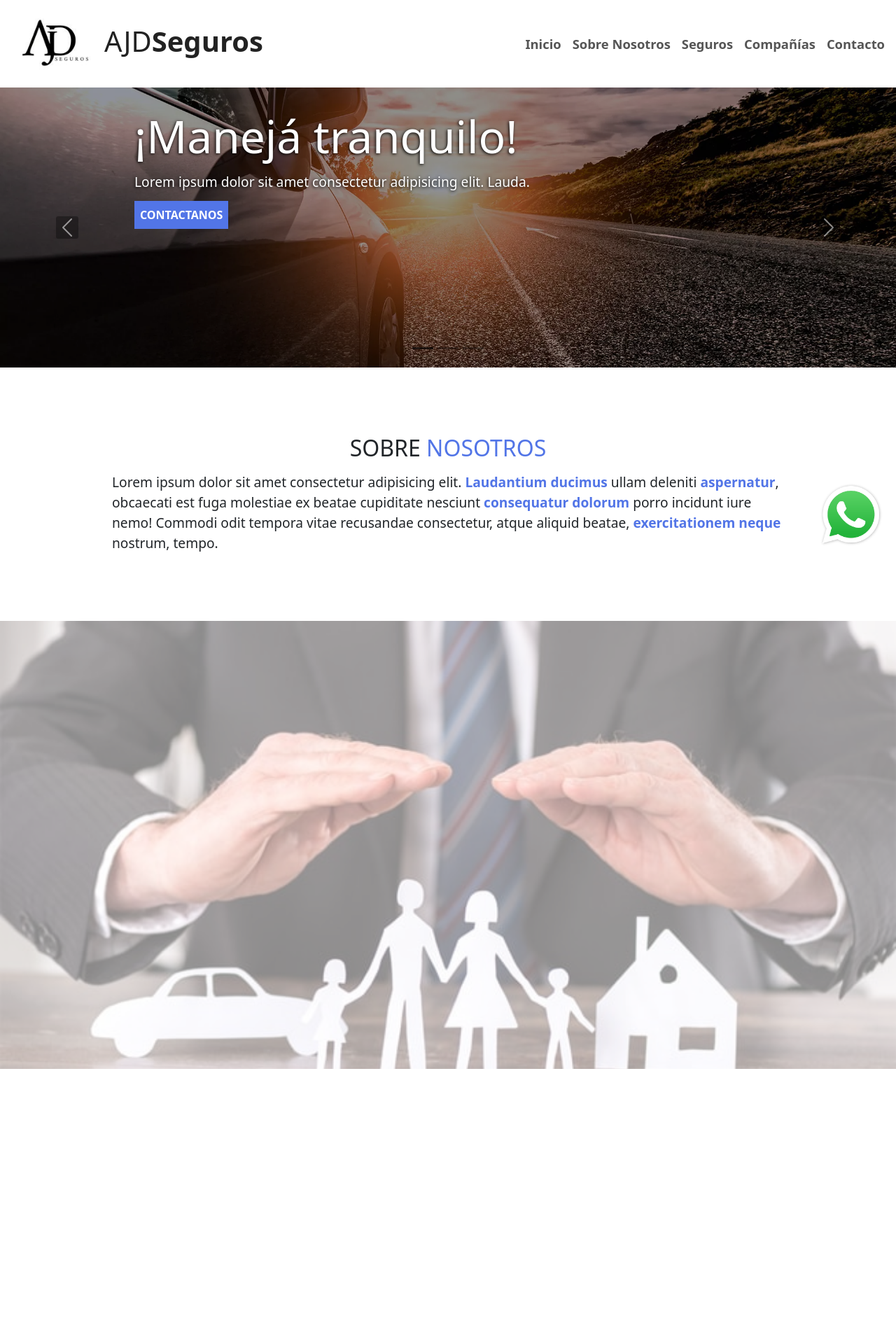
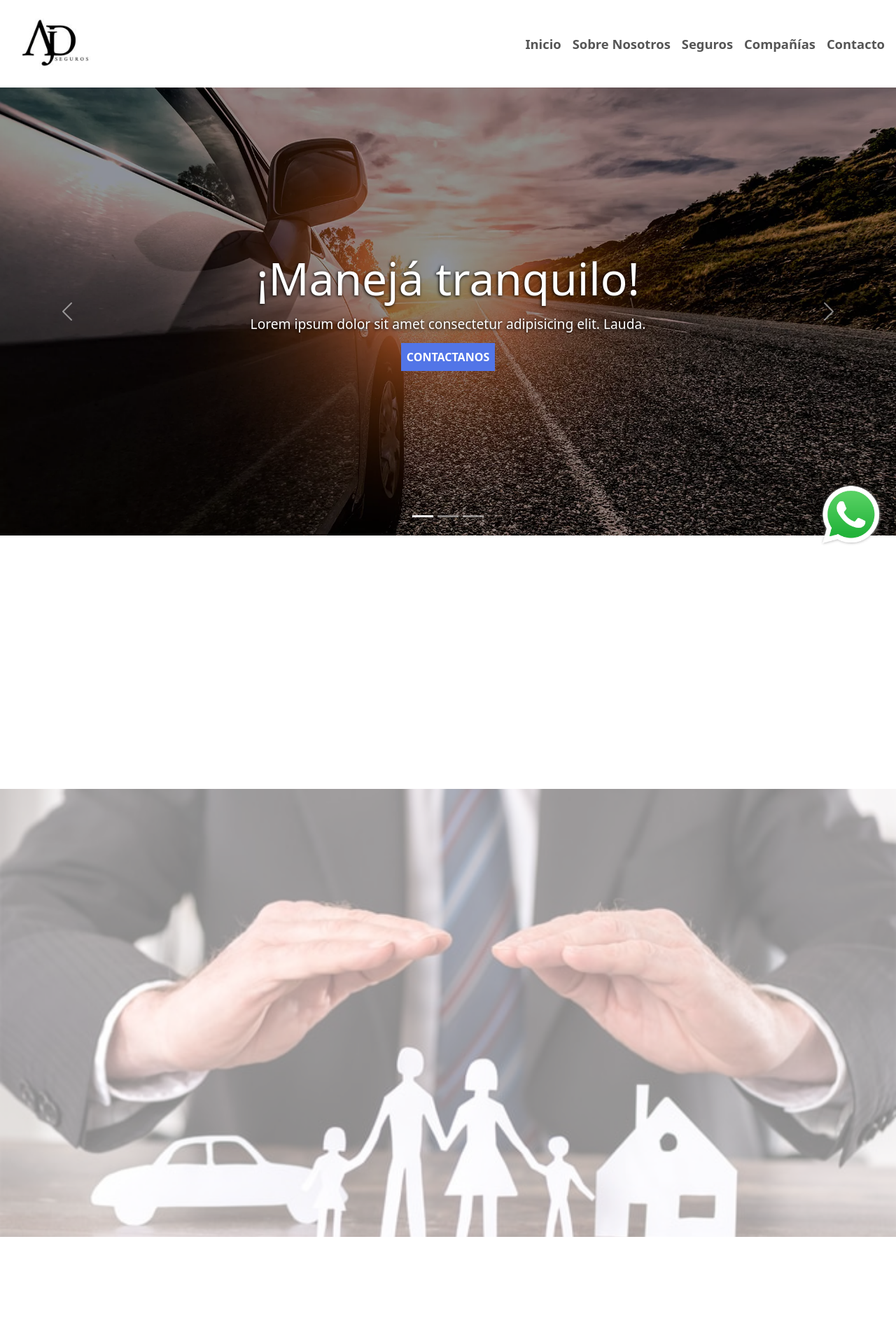
Before and after one commit to FranciscoJoseLavalle/ajd-seguros, a React (Vite) app: page / in a window 1280 px wide. Shown: the top 1920 px of the page at 70% size. Built offline with nearby package versions, Linux system fonts and the light colour scheme.

Commit message:
Soluciono resize de seguros y mejoro estilos de carousel

```diff
--- a/src/components/Carousel/Carousel.css
+++ b/src/components/Carousel/Carousel.css
@@ -1,22 +1,16 @@
 #carouselExampleIndicators {
     background-color: #000;
     width: 100%;
-    height: 50vh;
-    max-height: 30rem;
+    height: 80vh;
+    /* max-height: 30rem; */
     margin: auto;
 }
 
 #carouselExampleIndicators img {
     width: 100% !important;
-    height: 50vh !important;
+    height: 80vh !important;
     object-fit: cover;
     object-position: center;
-}
-
-.carousel-control-prev-icon,
-.carousel-control-next-icon,
-.carousel-indicators button {
-    background-color: #000a !important;
 }
 
 .carousel-control-prev-icon,
@@ -37,7 +31,9 @@
     left: 0;
     display: flex;
     flex-direction: column;
-    align-items: flex-start;
+    /* align-items: flex-start; */
+    align-items: center;
+    justify-content: center;
     /* justify-content: center; */
     padding: 2rem 15%;
     background-color: #0006;
@@ -78,6 +74,7 @@
         font-size: 2rem;
     }
 }
+
 @media (min-width: 1024px) {
     .carousel-item h3 {
         font-size: 4rem;
--- a/src/components/Compañias/Compañias.css
+++ b/src/components/Compañias/Compañias.css
@@ -4,6 +4,11 @@
     gap: 1rem;
     justify-content: center;
 }
+
 #compañias img {
     object-fit: contain;
 }
+
+#compañias img:hover {
+    transform: scale(1.2) !important;
+}
--- a/src/components/Contacto/Contacto.jsx
+++ b/src/components/Contacto/Contacto.jsx
@@ -12,7 +12,7 @@ const Contacto = () => {
 
     return (
         <section id='contacto'>
-            <h2 data-aos="fade-up">Contacto</h2>
+            <h2 data-aos="fade-right">Contacto</h2>
             <p data-aos="fade-up">Lorem ipsum dolor sit amet consectetur adipisicing elit. Id ullam ab facilis!</p>
             <div>
                 <div className='redes' data-aos="fade-up">
--- a/src/components/Footer/Footer.jsx
+++ b/src/components/Footer/Footer.jsx
@@ -11,7 +11,7 @@ const Footer = () => {
             <nav className='footer__nav'>
                 <a href="#inicio" className='footer__nav-h1'>
                     <img src="./img/logo.jpg" alt="Logo" width={125} height={125} />
-                    <h1>AJD<span>Seguros</span></h1>
+                    {/* <h1>AJD<span>Seguros</span></h1> */}
                 </a>
                 <ul className='footer__nav-ul'>
                     {Links.map(link => (
--- a/src/components/Header/Header.jsx
+++ b/src/components/Header/Header.jsx
@@ -7,7 +7,7 @@ const Header = () => {
             <nav className='header__nav'>
                 <a href="#inicio" className='header__nav-h1'>
                     <img src="./img/logo.jpg" alt="Logo" width={125} height={125} />
-                    <h1>AJD<span>Seguros</span></h1>
+                    {/* <h1>AJD<span>Seguros</span></h1> */}
                 </a>
                 <nav className="navbar navbar-light">
                     <div className="container-fluid">
--- a/src/components/Nosotros/Nosotros.jsx
+++ b/src/components/Nosotros/Nosotros.jsx
@@ -11,7 +11,7 @@ const Nosotros = () => {
 
     return (
         <section id='nosotros'>
-            <h2 data-aos="fade-left">Sobre <span style={{
+            <h2 data-aos="fade-right">Sobre <span style={{
                 color: "#5275e7"
             }}>Nosotros</span></h2>
             <div data-aos="fade-up"
--- a/src/components/Seguros/Seguros.css
+++ b/src/components/Seguros/Seguros.css
@@ -1,13 +1,15 @@
 #seguros {
     width: 100%;
     max-width: 100%;
-    height: 40rem;
+    min-height: 80vh;
     padding: 0;
     position: relative;
-    overflow: hidden;
+    /* overflow: hidden; */
 }
-#seguros > img {
-    height: 40rem;
+
+#seguros>img {
+    height: 100%;
+    min-height: 80vh;
     width: 100%;
     object-fit: cover;
     object-position: center;
@@ -20,7 +22,8 @@
 
 #seguros>div {
     width: 100%;
-    height: 100%;
+    min-height: 80vh;
+    /* height: 100%; */
     background-color: #fff8;
     position: absolute;
     top: 0;
@@ -60,6 +63,11 @@
     padding: 2rem;
     height: min-content;
     text-align: center;
+    user-select: none;
+}
+
+.seguro:hover {
+    transform: scale(1.2) !important;
 }
 
 .seguro img {
--- a/src/components/Seguros/Seguros.jsx
+++ b/src/components/Seguros/Seguros.jsx
@@ -1,7 +1,7 @@
 import './Seguros.css';
 import AOS from 'aos'
 import 'aos/dist/aos.css';
-import { useEffect } from 'react';
+import { useEffect, useState } from 'react';
 
 const seguros = [
     { label: "Automotores", thumbnail: "./img/seguros/car.png" },
@@ -15,17 +15,24 @@ const seguros = [
 ]
 
 const Seguros = () => {
+    const [height, setHeight] = useState(0)
 
     useEffect(() => {
         AOS.init();
+        setHeight(document.querySelector('.seguros').clientHeight)
     }, [])
+    window.onresize = () => {
+        setHeight(document.querySelector('.seguros').clientHeight)
+    }
 
     return (
-        <section id='seguros'>
-            <img src="./img/segurosback.jpg" alt="Fondo" />
-            <div>
+        <section id='seguros' style={{
+            height
+        }}>
+            <img src="./img/segurosback.jpg" alt="Fondo" className='img' height={height} />
+            <div className='seguros'>
                 <div>
-                    <h2 data-aos="fade-up">¿Qué <span style={{
+                    <h2 data-aos="fade-right">¿Qué <span style={{
                         color: "#5275e7"
                     }}>ofrecemos?</span></h2>
                     <div className='seguros'>
```
